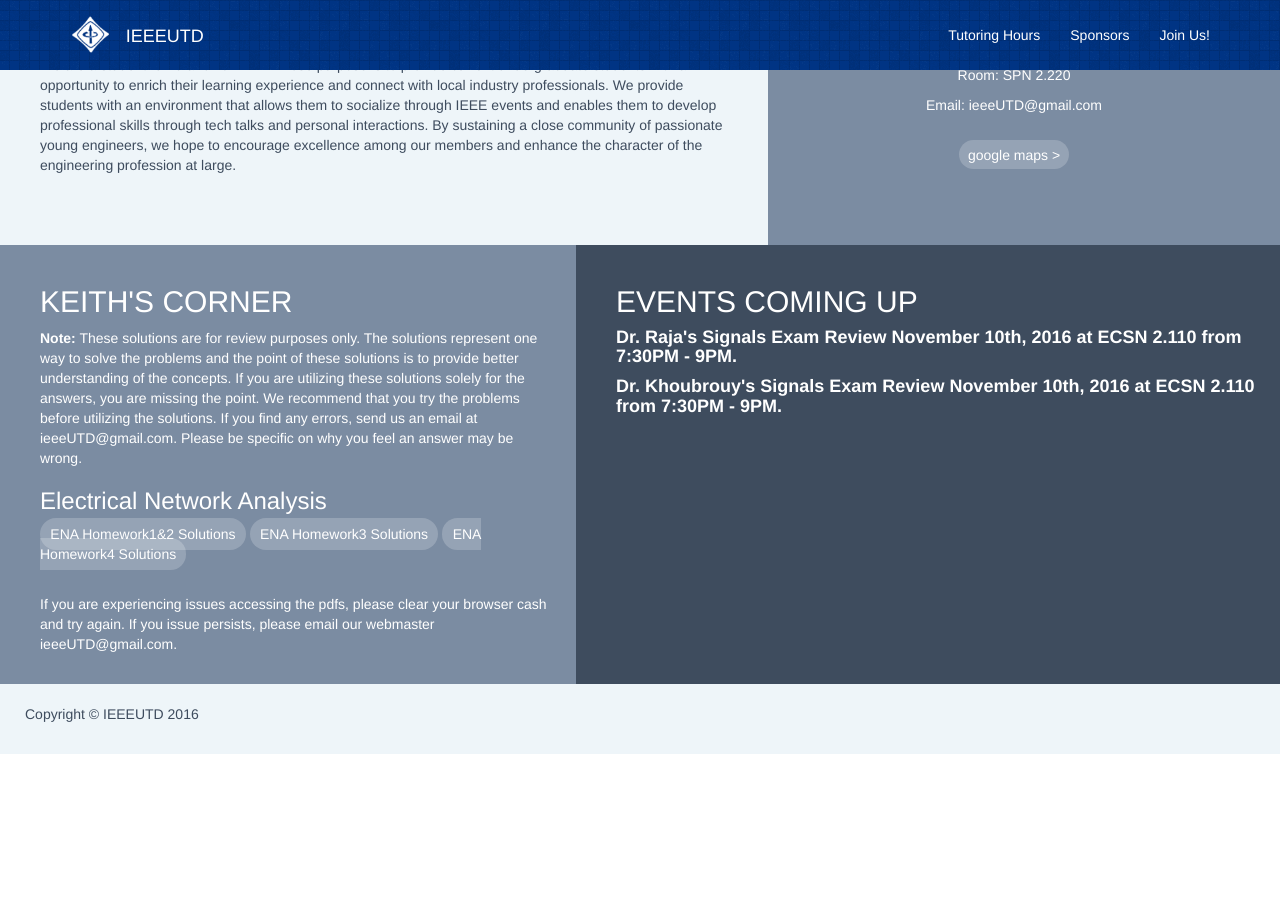
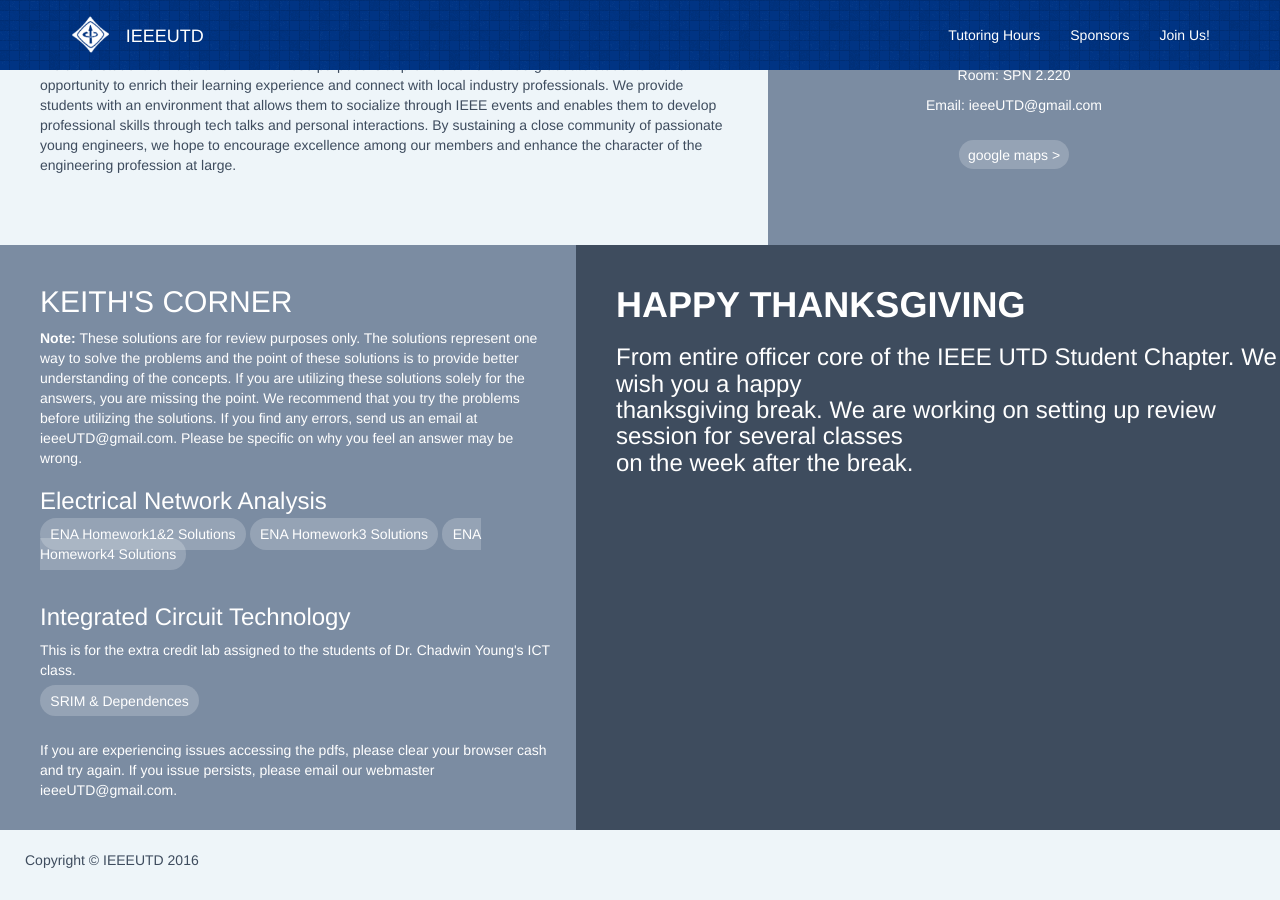
Before and after one commit to IEEEUTD/IEEEUTD.github.io, a Jekyll site: the page index.html, which Jekyll copies as it is, in a window 1280 px wide and 900 px high, scrolled down 795 px. Built offline with Jekyll 4.4.1, drawn with Linux system fonts in a browser that asks for light colours; before the commit the page ends 1549 px from its top, so only the background shows below that.

Commit message:
Added some stuff.

```diff
--- a/index.html
+++ b/index.html
@@ -141,16 +141,17 @@
 
                     <p><b>Note:</b> These solutions are for review purposes only. The solutions represent one way to solve the problems and the point of these solutions is to provide better understanding of the concepts. If you are utilizing these solutions solely for the answers, you are missing the point. We recommend that you try the problems before utilizing the solutions. If you find any errors, send us an email at ieeeUTD@gmail.com. Please be specific on why you feel an answer may be wrong.<br/></p>
                     <h3>Electrical Network Analysis</h3>
-                    <p><a href="documents/ENA_Solutions/ENA_Fahimi_HW1&2.pdf" class="button">ENA Homework1&2 Solutions</a> <a href="documents/ENA_Solutions/ENA_Fahimi_HW3.pdf" class="button">ENA Homework3 Solutions</a> <a href="documents/ENA_Solutions/ENA_Fahimi_HW4.pdf" class="button">ENA Homework4 Solutions</a><!--br/><br/--></p>
-                     <!--h3>Integrated Circuit Technology</h3-->
-                    <!--p><br/> If you are experiencing issues accessing the pdfs, please clear your browser cash and try again. If you issue persists, please email our webmaster axc138030@utdallas.edu.</p-->
-                    <p><br/> If you are experiencing issues accessing the pdfs, please clear your browser cash and try again. If you issue persists, please email our webmaster ieeeUTD@gmail.com.</p>
+                    <p><a href="documents/ENA_Solutions/ENA_Fahimi_HW1&2.pdf" class="button">ENA Homework1&2 Solutions</a> <a href="documents/ENA_Solutions/ENA_Fahimi_HW3.pdf" class="button">ENA Homework3 Solutions</a> <a href="documents/ENA_Solutions/ENA_Fahimi_HW4.pdf" class="button">ENA Homework4 Solutions</a><br/><br/></p>
+                    <h3>Integrated Circuit Technology</h3>
+                    <p>This is for the extra credit lab assigned to the students of Dr. Chadwin Young's ICT class.</p>
+                    <p><a href="documents/Integrated_Circuit_Technology/SRIM_Setup.zip" class="button">SRIM & Dependences</a><br/><br/></p>
+                    <p> If you are experiencing issues accessing the pdfs, please clear your browser cash and try again. If you issue persists, please email our webmaster ieeeUTD@gmail.com.</p>
                 </div>
                 <div class="upcoming_events">
-                    <h2>EVENTS COMING UP</h2>
-                    <p><h4><b><span>Dr. Raja's Signals Exam Review November 10th, 2016 at ECSN 2.110 from 7:30PM - 9PM.</span></b></h4></p>
-                    <p><h4><b><span>Dr. Khoubrouy's Signals Exam Review November 10th, 2016 at ECSN 2.110 from 7:30PM - 9PM.</span></b></h4></p>
-                    <p></p>
+                    <h1><b>HAPPY THANKSGIVING</b></h1>
+                    <p><h3>From entire officer core of the IEEE UTD Student Chapter. We wish you a happy <br/>thanksgiving break. We are working on setting up review session for several classes<br/> on the week after the break.</span></h3></p>
+                    <!--p><h4><b><span>Dr. Khoubrouy's Signals Exam Review November 10th, 2016 at ECSN 2.110 from 7:30PM - 9PM.</span></b></h4></p>
+                    <p></p-->
                     <!--p><span style="margin-left:2em">Dr. Fumagali's Signals Exam Review November 7th, 2016 at ECSN 2.203 from 7PM - 9PM.</span></p>
                     <p><span style="margin-left:2em">Dr. Raja's Signals Exam Review November 10th, 2016 at ECSN 2.110 from 7:30PM - 9PM.</span></p>
                     <p><span style="margin-left:2em">Dr. Khoubrouy's Signals Exam Review November 10th, 2016 at ECSN 2.110 from 7:30PM - 9PM.</span></p-->
```
Also changed, not shown: 1 other file.
